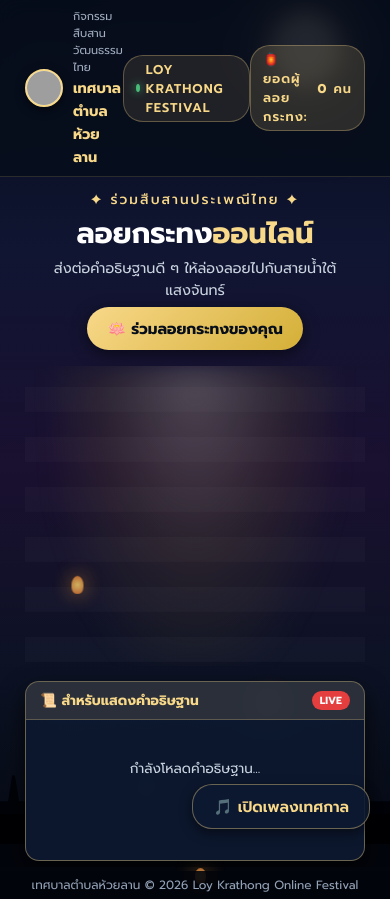
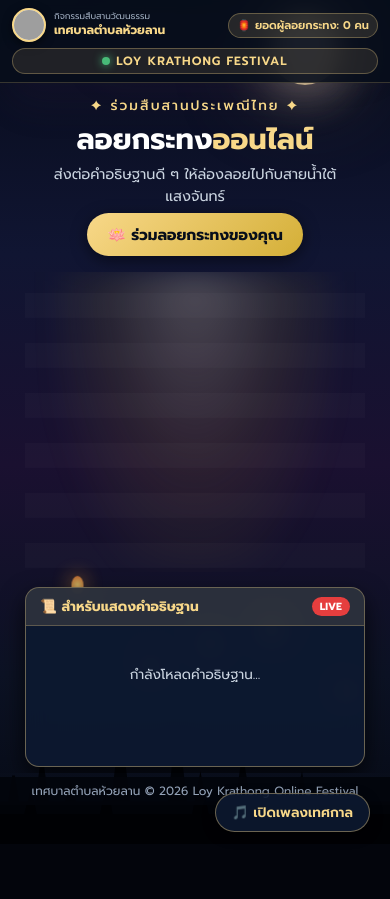
Before and after one commit to watcharowutws21-collab/loykrathong-huailan, a plain HTML site: page index.html in a window 390 px wide. After the commit the page ends 844 px from the top, so only its background shows below. Drawn offline with Linux system fonts and the light colour scheme; no server answers; grey boxes are pictures that could not be loaded.

Commit message:
Add files via upload

```diff
--- a/index.html
+++ b/index.html
@@ -3,7 +3,7 @@
 <head>
   <meta charset="UTF-8">
   <meta name="viewport" content="width=device-width, initial-scale=1.0">
-  <title>กิจกรรมสืบสานวัฒนธรรมไทย เทศบาลตำบลห้วยลาน</title>
+  <title>กิจกรรมสืบสานวัฒนธรรม เทศบาลตำบลห้วยลาน</title>
   <link href="https://fonts.googleapis.com/css2?family=Prompt:wght@300;400;500;600;700&display=swap" rel="stylesheet">
   <link rel="stylesheet" href="style.css">
   <!-- Firebase App & Realtime Database SDK -->
@@ -32,22 +32,25 @@
     </div>
   </div>
 
-  <!-- Topbar -->
+  <!-- Topbar ตามแบบร่างของคุณ -->
   <header class="topbar">
-    <div class="brand">
+    <!-- ซ้าย: โลโก้ + ชื่อหน่วยงาน -->
+    <div class="brand-section">
       <img src="logo.png" alt="Logo" class="school-logo">
-      <div>
-        <span class="brand-eyebrow">กิจกรรมสืบสานวัฒนธรรมไทย</span>
+      <div class="brand-text">
+        <span class="brand-eyebrow">กิจกรรมสืบสานวัฒนธรรม</span>
         <strong>เทศบาลตำบลห้วยลาน</strong>
       </div>
     </div>
-    <div class="festival-tag">
+
+    <!-- กลาง: ชื่องานเทศกาล -->
+    <div class="festival-title-badge">
       <span class="live-dot"></span> LOY KRATHONG FESTIVAL
     </div>
-    <div class="topbar-right" style="display: flex; align-items: center; gap: 10px;">
-      <div class="festival-tag" style="background: rgba(248, 216, 137, 0.15);">
-        🏮 ยอดผู้ลอยกระทง: <span id="totalKrathongCount" style="margin-left: 4px; font-weight: 700;">0</span> คน
-      </div>
+
+    <!-- ขวา: ยอดผู้ลอยกระทง -->
+    <div class="counter-badge">
+      🏮 ยอดผู้ลอยกระทง: <span id="totalKrathongCount">0</span> คน
     </div>
   </header>
 
@@ -72,7 +75,7 @@
         </div>
       </div>
 
-      <!-- ระบบสไลด์เลือกกระทงแบบทีละรูปขนาดใหญ่เต็มตา -->
+      <!-- ระบบสไลด์เลือกกระทง -->
       <div class="carousel-container">
         <button type="button" id="prevBtn" class="carousel-btn">❮</button>
         <div class="carousel-view">
@@ -134,8 +137,8 @@
 
   <!-- ควบคุมเสียงเพลง -->
   <audio id="bgMusic" src="song.mp3" loop></audio>
-  <div style="position: fixed; bottom: 15px; right: 20px; z-index: 100;">
-    <button id="toggleMusicBtn" style="background: rgba(13,25,48,0.9); border: 1px solid rgba(248,216,137,0.4); color: #f8d889; padding: 10px 20px; border-radius: 20px; cursor: pointer; font-family: 'Prompt',sans-serif; font-size: 0.95rem; font-weight: 600; box-shadow: 0 4px 12px rgba(0,0,0,0.5);">
+  <div style="position: fixed; bottom: 12px; right: 20px; z-index: 100;">
+    <button id="toggleMusicBtn" style="background: rgba(13,25,48,0.9); border: 1px solid rgba(248,216,137,0.4); color: #f8d889; padding: 8px 16px; border-radius: 20px; cursor: pointer; font-family: 'Prompt',sans-serif; font-size: 0.85rem; font-weight: 600; box-shadow: 0 4px 12px rgba(0,0,0,0.5);">
       🎵 เปิดเพลงเทศกาล
     </button>
   </div>
--- a/style.css
+++ b/style.css
@@ -10,8 +10,8 @@ body {
   font-family: 'Prompt', sans-serif;
   background: #03050c;
   color: var(--text-main);
-  height: 100vh; /* ล็อกความสูงให้อยู่ในหน้าเดียว */
-  overflow: hidden; /* ปิดการเลื่อนหน้าจอแนวตั้ง */
+  height: 100vh;
+  overflow: hidden;
   position: relative;
   display: flex;
   flex-direction: column;
@@ -47,17 +47,8 @@ body {
   z-index: 2;
 }
 
-.cloud-1 {
-  top: 10px; right: 5%;
-  width: 300px; height: 70px;
-  animation: cloudMove 45s linear infinite;
-}
-
-.cloud-2 {
-  top: 30px; left: 5%;
-  width: 350px; height: 80px;
-  animation: cloudMoveRev 60s linear infinite;
-}
+.cloud-1 { top: 10px; right: 5%; width: 300px; height: 70px; animation: cloudMove 45s linear infinite; }
+.cloud-2 { top: 30px; left: 5%; width: 350px; height: 80px; animation: cloudMoveRev 60s linear infinite; }
 
 @keyframes cloudMove {
   0% { transform: translateX(50px); opacity: 0.6; }
@@ -88,11 +79,11 @@ body {
   animation: floatUpLanterns 18s linear infinite;
 }
 
-.lantern-item.l1 { width: 12px; height: 18px; left: 15%; bottom: -40px; animation-duration: 16s; animation-delay: 0s; }
-.lantern-item.l2 { width: 9px; height: 14px; left: 35%; bottom: -40px; animation-duration: 22s; animation-delay: 3s; }
-.lantern-item.l3 { width: 14px; height: 20px; left: 65%; bottom: -40px; animation-duration: 19s; animation-delay: 1.5s; }
-.lantern-item.l4 { width: 10px; height: 15px; left: 85%; bottom: -40px; animation-duration: 25s; animation-delay: 5s; }
-.lantern-item.l5 { width: 11px; height: 16px; left: 50%; bottom: -40px; animation-duration: 20s; animation-delay: 7s; }
+.lantern-item.l1 { width: 12px; height: 18px; left: 15%; bottom: -40px; animation-duration: 16s; }
+.lantern-item.l2 { width: 9px; height: 14px; left: 35%; bottom: -40px; animation-duration: 22s; }
+.lantern-item.l3 { width: 14px; height: 20px; left: 65%; bottom: -40px; animation-duration: 19s; }
+.lantern-item.l4 { width: 10px; height: 15px; left: 85%; bottom: -40px; animation-duration: 25s; }
+.lantern-item.l5 { width: 11px; height: 16px; left: 50%; bottom: -40px; animation-duration: 20s; }
 
 @keyframes floatUpLanterns {
   0% { transform: translateY(0) translateX(0); opacity: 0; }
@@ -103,63 +94,60 @@ body {
 
 /* เงาสถาปัตยกรรมวัดไทยที่ขอบฟ้า */
 .temple-silhouette {
-  position: absolute;
-  bottom: 0;
-  left: 0;
-  width: 100%;
-  height: 120px;
-  pointer-events: none;
-  z-index: 2;
-  opacity: 0.95;
+  position: absolute; bottom: 0; left: 0;
+  width: 100%; height: 120px;
+  pointer-events: none; z-index: 2; opacity: 0.95;
 }
-
-.temple-silhouette svg {
-  width: 100%;
-  height: 100%;
-  display: block;
-}
+.temple-silhouette svg { width: 100%; height: 100%; display: block; }
 
 /* เลเยอร์หลักทั้งหมด */
-.topbar, .page, footer {
-  position: relative;
-  z-index: 10;
-}
+.topbar, .page, footer { position: relative; z-index: 10; }
 
+/* Topbar คอมพิวเตอร์ */
 .topbar {
   display: flex;
   justify-content: space-between;
   align-items: center;
   padding: 8px 25px;
-  background: rgba(7, 14, 27, 0.85);
-  border-bottom: 1px solid rgba(248, 216, 137, 0.15);
+  background: rgba(7, 14, 27, 0.9);
+  border-bottom: 1px solid rgba(248, 216, 137, 0.2);
   backdrop-filter: blur(10px);
 }
 
-.brand { display: flex; align-items: center; gap: 10px; }
+.brand-section { display: flex; align-items: center; gap: 12px; }
 
-/* โลโก้เทศบาลเต็มวงกลมพอดี */
 .school-logo {
-  width: 38px;
-  height: 38px;
-  object-fit: cover;
-  border-radius: 50%;
-  background: rgba(255, 255, 255, 1);
-  padding: 0px;
+  width: 42px; height: 42px;
+  object-fit: cover; border-radius: 50%;
+  background: #fff; padding: 0px;
   border: 2px solid var(--accent-gold);
   box-shadow: 0 3px 10px rgba(0, 0, 0, 0.5);
 }
 
-.brand-eyebrow { display: block; font-size: 0.7rem; color: #a0aec0; }
-.brand strong { font-size: 0.9rem; color: var(--accent-gold); }
+.brand-text { display: flex; flex-direction: column; }
+.brand-eyebrow { font-size: 0.7rem; color: #a0aec0; line-height: 1.2; }
+.brand-text strong { font-size: 0.95rem; color: var(--accent-gold); white-space: nowrap; }
 
-.festival-tag {
+.festival-title-badge {
   display: flex; align-items: center; gap: 6px;
-  font-size: 0.8rem; letter-spacing: 1px;
+  font-size: 0.85rem; letter-spacing: 1px;
   color: var(--accent-gold);
   background: rgba(248, 216, 137, 0.1);
-  padding: 4px 12px; border-radius: 20px;
+  padding: 4px 14px; border-radius: 20px;
   border: 1px solid rgba(248, 216, 137, 0.3);
   font-weight: 600;
+  white-space: nowrap;
+}
+
+.counter-badge {
+  font-size: 0.85rem;
+  color: var(--accent-gold);
+  background: rgba(248, 216, 137, 0.12);
+  padding: 5px 14px;
+  border-radius: 20px;
+  border: 1px solid rgba(248, 216, 137, 0.3);
+  font-weight: 600;
+  white-space: nowrap;
 }
 
 .live-dot {
@@ -181,7 +169,7 @@ body {
 .hero p { color: #cbd5e1; font-size: 0.9rem; }
 
 .ui-container {
-  background: rgba(13, 25, 48, 0.92);
+  background: rgba(13, 25, 48, 0.95);
   border: 1px solid rgba(248, 216, 137, 0.35);
   border-radius: 16px; padding: 16px 25px;
   width: 100%; max-width: 600px;
@@ -191,9 +179,7 @@ body {
 
 .ui-container.hidden { display: none; }
 
-.panel-heading {
-  display: flex; align-items: flex-start; gap: 10px; margin-bottom: 10px;
-}
+.panel-heading { display: flex; align-items: flex-start; gap: 10px; margin-bottom: 10px; }
 .panel-heading.second { margin-top: 14px; }
 
 .step {
@@ -206,70 +192,39 @@ body {
 .panel-heading h2 { font-size: 1.05rem; color: #fff; font-weight: 600; }
 .panel-heading p { font-size: 0.8rem; color: #cbd5e1; }
 
-/* 🪷 ปรับแต่งระบบสไลด์เลือกกระทงให้รูปใหญ่เต็มกรอบสวยงามตามแบบรูปที่ 3 */
-.carousel-container {
-  display: flex;
-  align-items: center;
-  justify-content: center;
-  gap: 12px;
-  margin: 10px 0;
-}
+/* 🪷 ระบบสไลด์เลือกกระทง */
+.carousel-container { display: flex; align-items: center; justify-content: center; gap: 12px; margin: 10px 0; }
 
 .carousel-btn {
   background: rgba(248, 216, 137, 0.15);
   border: 2px solid var(--accent-gold);
-  color: var(--accent-gold);
-  font-size: 1.3rem;
-  width: 42px;
-  height: 42px;
-  border-radius: 50%;
-  cursor: pointer;
-  display: flex;
-  align-items: center;
-  justify-content: center;
-  transition: all 0.2s ease;
-  box-shadow: 0 4px 12px rgba(0,0,0,0.4);
-  flex-shrink: 0;
+  color: var(--accent-gold); font-size: 1.3rem;
+  width: 42px; height: 42px; border-radius: 50%;
+  cursor: pointer; display: flex; align-items: center; justify-content: center;
+  transition: all 0.2s ease; box-shadow: 0 4px 12px rgba(0,0,0,0.4); flex-shrink: 0;
 }
-
-.carousel-btn:hover {
-  background: var(--accent-gold);
-  color: #070e1b;
-  transform: scale(1.08);
-}
+.carousel-btn:hover { background: var(--accent-gold); color: #070e1b; transform: scale(1.08); }
 
 .carousel-view {
-  flex: 1;
-  max-width: 240px;
+  flex: 1; max-width: 240px;
   background: rgba(7, 14, 27, 0.95);
   border: 3px solid var(--accent-gold);
-  border-radius: 18px;
-  padding: 12px;
-  display: flex;
-  flex-direction: column;
-  align-items: center;
+  border-radius: 18px; padding: 12px;
+  display: flex; flex-direction: column; align-items: center;
   box-shadow: 0 0 25px rgba(248, 216, 137, 0.35);
 }
 
-/* ขยายขนาดรูปกระทงด้านในให้ใหญ่เต็มกรอบสวยงาม ชัดเจน */
 .carousel-view img {
-  width: 150px;
-  height: 150px;
-  object-fit: cover; /* ขยายให้เต็มพื้นที่กรอบแบบภาพที่ 3 */
-  border-radius: 12px;
-  background: rgba(255, 255, 255, 0.05);
+  width: 150px; height: 150px; object-fit: cover;
+  border-radius: 12px; background: rgba(255, 255, 255, 0.05);
   filter: drop-shadow(0 6px 12px rgba(0,0,0,0.7));
   animation: bobbingChoice 3s ease-in-out infinite;
 }
 
 .carousel-indicator {
-  margin-top: 8px;
-  font-size: 0.85rem;
-  font-weight: 600;
-  color: var(--accent-gold);
-  background: rgba(248, 216, 137, 0.12);
-  padding: 3px 10px;
-  border-radius: 10px;
+  margin-top: 8px; font-size: 0.85rem; font-weight: 600;
+  color: var(--accent-gold); background: rgba(248, 216, 137, 0.12);
+  padding: 3px 10px; border-radius: 10px;
 }
 
 @keyframes bobbingChoice {
@@ -287,7 +242,6 @@ body {
   border-radius: 10px; color: #fff;
   font-family: 'Prompt', sans-serif; font-size: 0.9rem; outline: none;
 }
-
 .input-wrap input:focus { border-color: var(--accent-gold); box-shadow: 0 0 8px rgba(248, 216, 137, 0.3); }
 #charCount { position: absolute; right: 12px; top: 50%; transform: translateY(-50%); font-size: 0.75rem; color: #a0aec0; }
 
@@ -299,7 +253,6 @@ body {
   cursor: pointer; box-shadow: 0 4px 15px rgba(212, 175, 55, 0.45);
   transition: opacity 0.2s, transform 0.2s;
 }
-
 #btnFloat:hover:not(:disabled) { transform: translateY(-2px); filter: brightness(1.1); }
 #btnFloat:disabled { opacity: 0.5; cursor: not-allowed; }
 
@@ -311,47 +264,37 @@ body {
   color: #070e1b; border: none; padding: 10px 20px;
   border-radius: 30px; font-family: 'Prompt', sans-serif;
   font-weight: 700; font-size: 0.95rem; cursor: pointer; box-shadow: 0 4px 15px rgba(0,0,0,0.5);
-  margin-bottom: 8px;
-  transition: transform 0.2s;
+  margin-bottom: 8px; transition: transform 0.2s;
 }
 .floating-toggle-btn:hover { transform: translateY(-2px); filter: brightness(1.1); }
 
 .content-layout {
   position: relative; width: 100%;
   display: flex; flex-direction: column; flex: 1;
-  padding-right: 310px; margin-top: 8px;
-  min-height: 0;
+  padding-right: 310px; margin-top: 8px; min-height: 0;
 }
 
 .river-wrapper {
   width: 100%; display: flex; flex-direction: column; flex: 1;
-  position: relative;
-  min-height: 0;
+  position: relative; min-height: 0;
 }
 
 #floatingArea {
   position: relative; width: 100%; flex: 1;
-  min-height: 300px;
-  background: transparent;
-  overflow: hidden;
+  min-height: 300px; background: transparent; overflow: hidden;
 }
 
 .river-reflection-path {
-  position: absolute;
-  top: 0; left: 50%; transform: translateX(-50%);
+  position: absolute; top: 0; left: 50%; transform: translateX(-50%);
   width: 280px; height: 100%;
   background: radial-gradient(ellipse at top, rgba(252, 235, 191, 0.25) 0%, rgba(212, 175, 55, 0.1) 45%, transparent 80%);
-  pointer-events: none;
-  filter: blur(14px);
+  pointer-events: none; filter: blur(14px);
 }
 
 .river-waves {
-  position: absolute;
-  top: 0; left: 0; width: 200%; height: 100%;
+  position: absolute; top: 0; left: 0; width: 200%; height: 100%;
   background: repeating-linear-gradient(0deg, transparent, transparent 25px, rgba(255,255,255,0.03) 25px, rgba(255,255,255,0.03) 50px);
-  animation: waveMove 12s linear infinite;
-  pointer-events: none;
-  opacity: 0.75;
+  animation: waveMove 12s linear infinite; pointer-events: none; opacity: 0.75;
 }
 
 @keyframes waveMove {
@@ -359,7 +302,6 @@ body {
   100% { transform: translateY(50px); }
 }
 
-/* กล่องแสดงคำอธิษฐาน LIVE ด้านขวาขนาดพอดีจอ */
 .wishes-panel {
   position: absolute; right: 0px; top: 0px; width: 295px;
   background: rgba(13, 25, 48, 0.94);
@@ -367,8 +309,7 @@ body {
   border-radius: 14px; backdrop-filter: blur(12px);
   box-shadow: 0 10px 25px rgba(0,0,0,0.7);
   display: flex; flex-direction: column;
-  height: 100%;
-  max-height: 360px;
+  height: 100%; max-height: 360px;
   overflow: hidden; z-index: 30;
 }
 
@@ -381,14 +322,10 @@ body {
 
 .live-indicator {
   background: #e53e3e; color: #fff; font-size: 0.65rem;
-  padding: 2px 8px; border-radius: 10px; animation: pulse 1.5s infinite;
-  font-weight: 700;
+  padding: 2px 8px; border-radius: 10px; animation: pulse 1.5s infinite; font-weight: 700;
 }
 
-.wishes-list {
-  padding: 8px; overflow-y: auto; flex: 1;
-  display: flex; flex-direction: column; gap: 8px;
-}
+.wishes-list { padding: 8px; overflow-y: auto; flex: 1; display: flex; flex-direction: column; gap: 8px; }
 
 .wish-card-item {
   background: rgba(7, 14, 27, 0.8);
@@ -406,23 +343,10 @@ body {
   to { opacity: 1; transform: translateY(0); }
 }
 
-/* ขนาดกระทงที่ลอยอยู่ในแม่น้ำและป้ายชื่อ-คำอธิษฐาน */
-.krathong-item {
-  position: absolute;
-  will-change: transform;
-  animation-name: floatLoop;
-  animation-timing-function: linear;
-  animation-iteration-count: infinite;
-}
-
-.krathong-content {
-  display: flex; flex-direction: column; align-items: center; gap: 4px;
-}
-
+.krathong-item { position: absolute; will-change: transform; animation-name: floatLoop; animation-timing-function: linear; animation-iteration-count: infinite; }
+.krathong-content { display: flex; flex-direction: column; align-items: center; gap: 4px; }
 .krathong-content img {
-  width: 120px;
-  height: 120px;
-  object-fit: contain;
+  width: 120px; height: 120px; object-fit: contain;
   filter: drop-shadow(0 8px 14px rgba(0,0,0,0.8));
   animation: bobbing 3s ease-in-out infinite;
 }
@@ -433,8 +357,7 @@ body {
   color: #fff; padding: 5px 10px; border-radius: 12px;
   font-size: 0.75rem; white-space: normal; word-break: break-word;
   text-align: center; box-shadow: 0 4px 12px rgba(0,0,0,0.75);
-  max-width: 200px; font-weight: 600;
-  line-height: 1.3;
+  max-width: 200px; font-weight: 600; line-height: 1.3;
 }
 
 @keyframes bobbing {
@@ -447,16 +370,55 @@ body {
   100% { transform: translateX(calc(100vw + 180px)); }
 }
 
-/* จัดระยะ Footer ล่างสุดให้อยู่ในหน้าจอพอดีและเห็นบรรทัดเทศบาลห้วยลานชัดเจน */
 footer {
   text-align: center; font-size: 0.75rem; color: #94a3b8;
-  padding: 5px 0; margin-top: 4px;
-  background: rgba(3, 5, 12, 0.9);
+  padding: 5px 0; margin-top: 4px; background: rgba(3, 5, 12, 0.9);
 }
 
+/* 📱 ปรับแต่งเฉพาะหน้าจอมือถือโดยเฉพาะ ให้แถบด้านบนกระชับและเรียงสวยงาม */
 @media (max-width: 900px) {
   body { height: auto; overflow-x: hidden; overflow-y: auto; }
+
+  .topbar {
+    display: grid;
+    grid-template-columns: auto auto;
+    justify-content: space-between;
+    align-items: center;
+    padding: 8px 12px;
+    gap: 6px;
+  }
+
+  .brand-section {
+    grid-column: 1 / 2;
+    grid-row: 1 / 2;
+    gap: 8px;
+  }
+  .school-logo { width: 34px; height: 34px; }
+  .brand-eyebrow { font-size: 0.55rem; }
+  .brand-text strong { font-size: 0.75rem; }
+
+  .counter-badge {
+    grid-column: 2 / 3;
+    grid-row: 1 / 2;
+    font-size: 0.7rem;
+    padding: 3px 8px;
+  }
+
+  .festival-title-badge {
+    grid-column: 1 / 3;
+    grid-row: 2 / 3;
+    justify-content: center;
+    font-size: 0.75rem;
+    padding: 3px 10px;
+    width: 100%;
+  }
+
   .content-layout { padding-right: 0; }
-  .wishes-panel { position: relative; right: auto; top: auto; width: 100%; height: 180px; max-height: none; margin-top: 15px; }
+
+  .wishes-panel {
+    position: relative; right: auto; top: auto;
+    width: 100%; height: 180px; max-height: none; margin-top: 15px;
+  }
+
   #floatingArea { min-height: 300px; }
 }
```
